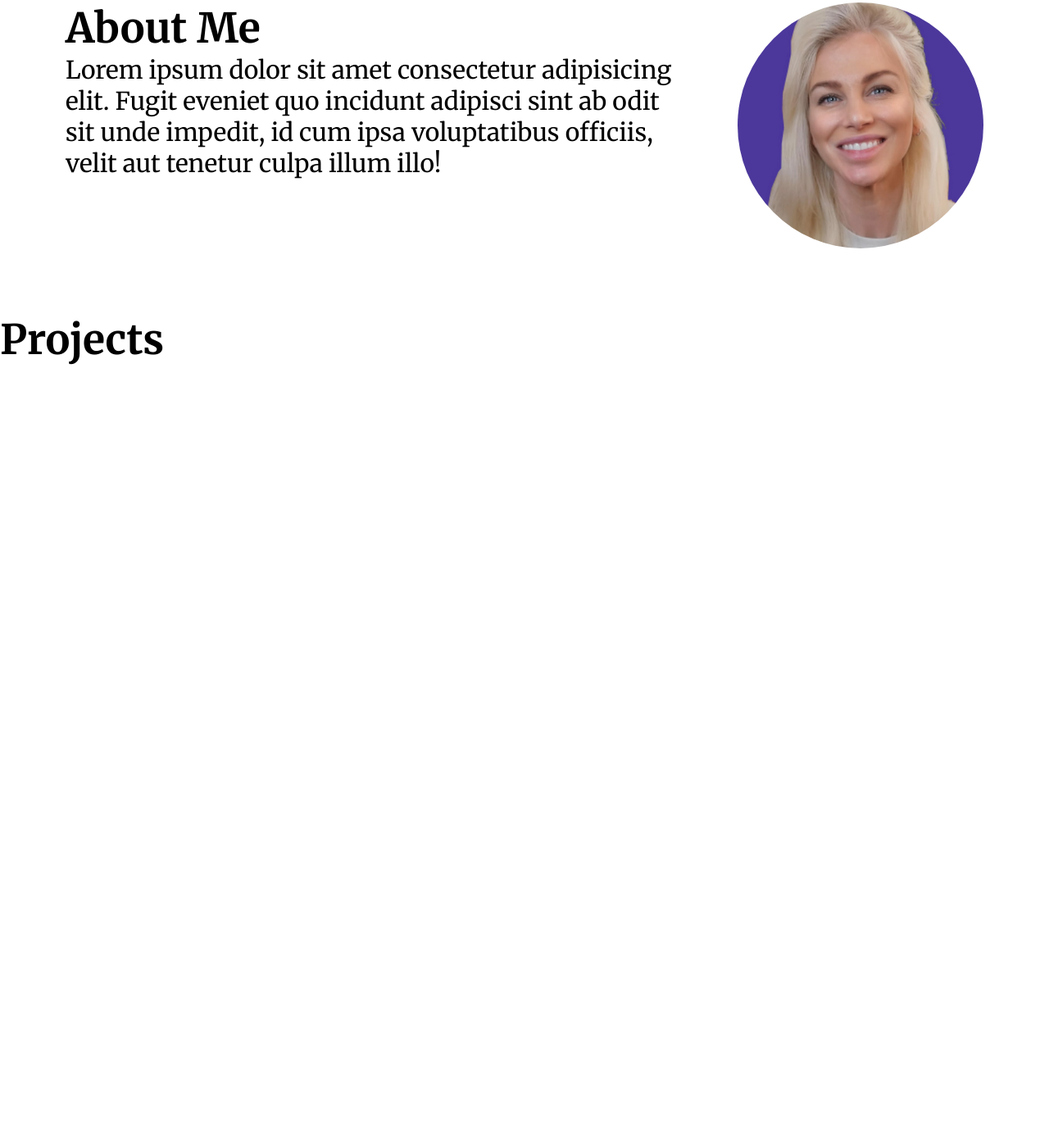
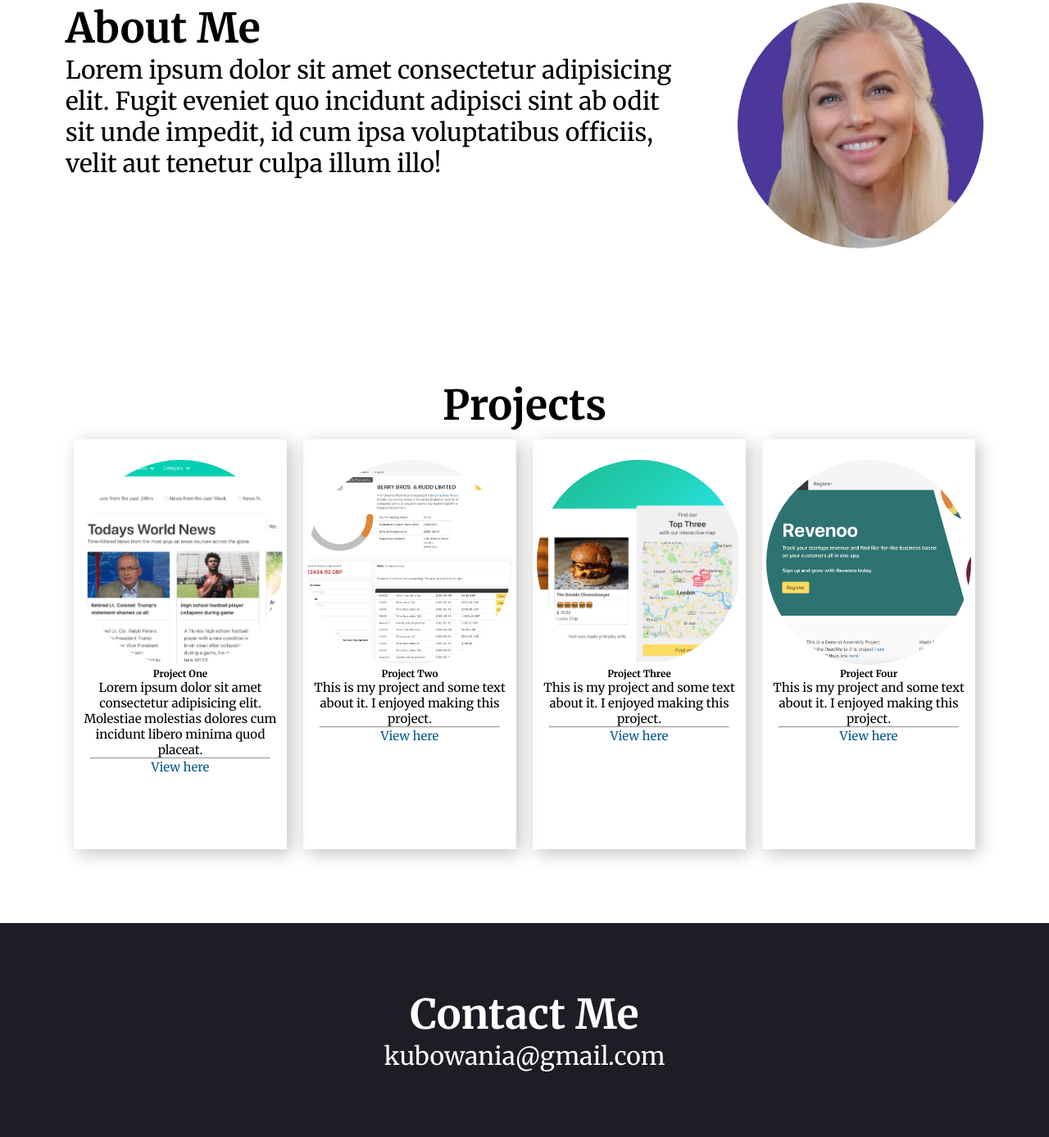
Before and after one commit to Christiano0407/build_Portfolio_PracticeTwo, a website: page src/html/index.html in a window 1280 px wide. Shown: the part 877-2264 px from the top of the page at 82% size. Before the commit the page ends 1323 px from the top, so only its background shows below. Drawn offline with Linux system fonts and the light colour scheme; a web font is replaced by a local one.

Commit message:
portfolio-part_three

```diff
--- a/src/css/style.css
+++ b/src/css/style.css
@@ -133,3 +133,94 @@ p {
  border-radius: 150px;
  margin-left: 8rem;
 }
+
+.sub-section-alternative {
+    display: flex;
+    flex-direction: column;
+    text-align: center;
+    padding: 80px;
+}
+
+.project-container {
+  display: flex;
+  align-items: center;
+}
+.project-card {
+  width: 300px;
+  height: 500px;
+  margin: 10px;
+  box-shadow: 5px 5px 20px rgb(197, 195, 195);
+}
+
+                  /*MediaQueries*/
+
+@media only screen and (max-width: 1000px) {
+    .project-container {
+        display: flex;
+        flex-wrap: wrap;
+    }
+}
+
+.project-image {
+    margin-top: 25px;
+    width: 250px;
+    border-radius: 125px;
+}
+hr {
+    margin-left: 20px;
+    margin-right: 20px;
+}
+.project-link {
+    text-decoration: none;
+    color: var(--clr-terciario);
+}
+a {
+    text-decoration: none;
+    color: var(--clr-white);
+}
+.hamburger {
+    display: none;
+}
+.hamburger:focus {
+    outline: 0;
+}
+
+
+@media only screen and (max-width: 1000px) {
+    .hamburger {
+        display: flex;
+        border: 0;
+        background-color: transparent;
+        color: var(--clr-white);
+        font-size: 30px;
+        margin: 20px;
+        align-self: flex-end;
+    }
+
+    ul {
+        display: none;
+        background-color: var(--clr-secundario);
+        margin: 0px;
+    }
+
+    ul.show {
+        display: block;
+    }
+
+    nav {
+        display: flex;
+        flex-direction: column-reverse;
+        background-color: var(--clr-secundario);
+    }
+    .logo {
+        display: none;
+    }
+
+}
+
+footer {
+    background-color: var(--clr-extra);
+    color: var(--clr-white);
+    text-align: center;
+    padding: 80px;
+}
--- a/src/html/index.html
+++ b/src/html/index.html
@@ -68,8 +68,45 @@
 
     <section class="sub-section-alternative" id="project">
         <h2>Projects</h2>
+        <div class="project-container">
+            <div class="project-card">
+                <img src="../assets/img/project1.jpg" alt="project-img" title="project-img" class="project-image">
+                <h3>Project One</h3>
+                <p class="subtext">Lorem ipsum dolor sit amet consectetur adipisicing elit. Molestiae molestias dolores cum incidunt libero minima quod placeat.</p>
+                <hr/>
+                <p class="subtext"><a class="project-link" href="https://www.github.com/kubowania">View here</a></p>
+            </div>
+
+            <div class="project-card">
+                <img class="project-image" src="../assets/img/project2.jpg" alt="Project One Image"/>
+                <h3>Project Two</h3>
+                <p class="subtext">This is my project and some text about it. I enjoyed making this project.</p>
+                <hr/>
+                <p class="subtext"><a class="project-link" href="https://www.github.com/kubowania">View here</a></p>
+              </div>
+              <div class="project-card">
+                <img class="project-image" src="../assets/img/project3.png" alt="Project One Image"/>
+                <h3>Project Three</h3>
+                <p class="subtext">This is my project and some text about it. I enjoyed making this project.</p>
+                <hr/>
+                <p class="subtext"><a class="project-link" href="https://www.github.com/kubowania">View here</a></p>
+              </div>
+              <div class="project-card">
+                <img class="project-image" src="../assets/img/Project4.jpg" alt="Project One Image"/>
+                <h3>Project Four</h3>
+                <p class="subtext">This is my project and some text about it. I enjoyed making this project.</p>
+                <hr/>
+                <p class="subtext"><a class="project-link" href="https://www.github.com/kubowania">View here</a></p>
+              </div>
+
+        </div>
 
     </section>
+
+    <footer id="contact-me" class="contact-me">
+      <h2>Contact Me</h2>
+      <p>kubowania@gmail.com</p>
+    </footer>
 
     <script src="../js/index.js" type="module"></script>
 </body>
```
